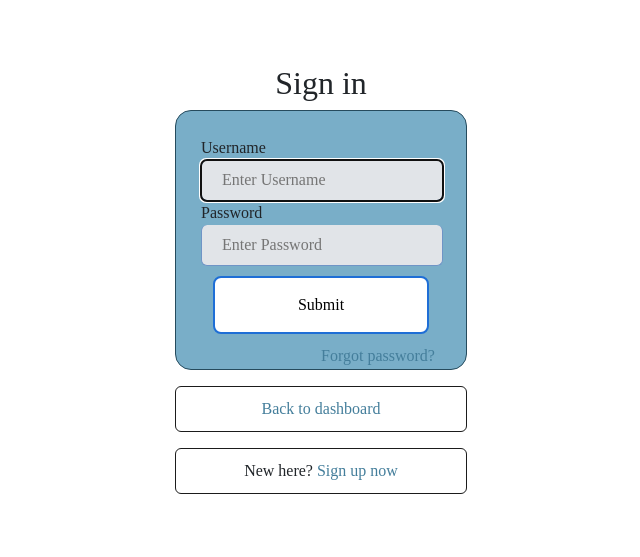
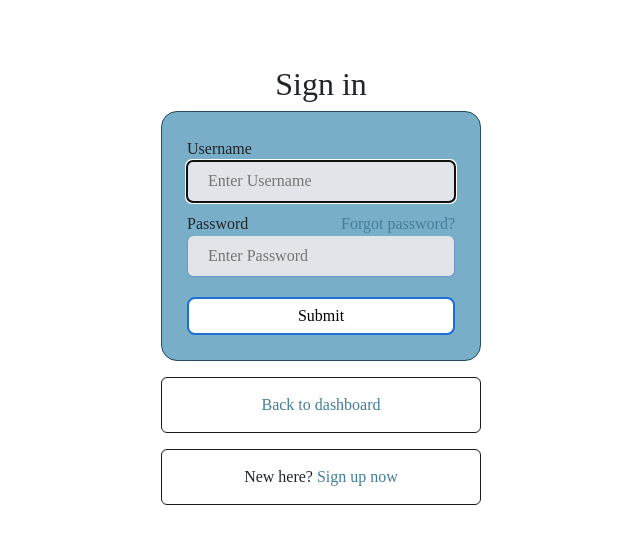
Before and after one commit to Ceres445/Team-10-Python-Project, a Django app: page /accounts/login/ in a window 1280 px wide. Shown: the top 557 px of the page, without its empty margins (319-959 px from the left). Run offline with Django 3.2, Linux system fonts and the light colour scheme.

Commit message:
improved css

```diff
--- a/SchoolApp/home/static/home/style.css
+++ b/SchoolApp/home/static/home/style.css
@@ -11,20 +11,3 @@ a {
 	color: #447e9b;
 	text-decoration: none;
 }
-.submit:hover {
-	background-color: #1e6ed6;
-	color: white;
-	box-shadow: 0 12px 16px 0 rgba(0, 0, 0, 0.24),
-		0 17px 0 0 rgba(0, 0, 0, 0.19);
-}
-.submit {
-	background-color: white;
-	width: 90%;
-	color: black;
-	padding: 15px;
-	margin: 10px 0;
-	border-radius: 8px;
-	cursor: pointer;
-	transition-duration: 0.4s;
-	border: 2px solid #1e6ed6;
-}
--- a/SchoolApp/home/static/registration/login.css
+++ b/SchoolApp/home/static/registration/login.css
@@ -4,7 +4,6 @@
 body{
 	background-color: white;
 	/*rgb(13, 17, 23);*/
-	text-align: center;
 	/*color:rgb(201, 209, 217)*/
 }
 :root{
@@ -15,32 +14,37 @@ body{
 	margin-top: 16px;
 	border: #1b1b1b 1px solid;
 	border-radius: 6px;
-	padding: 10px;
+	padding: 15px 20px;
+	text-align: center;
 }
 .form-container {
-	width: 420px;
-	padding: 5%;
-	margin: 0 auto 10px;
-}
-.input-label {
-	text-align: left;
+	display: flex;
+	flex-direction: column;
+	justify-content: flex-end;
+	flex-flow: column wrap;
+	width: 350px;
+	padding: 15px;
+	margin: 50px auto 10px;
 }
 input[type='text'],
 input[type='password'],
 input[type='email'] {
-	max-width: 100%;
+	width: 100%;
 	padding: 8px 20px;
-	display: inline-block;
 	background-color: rgb(225, 228, 232);
 	border: 1px solid #6f94c6;
 	border-top: 0;
 	border-radius: 6px;
+	margin-bottom: 10px;
 }
 
 .container {
 	border: #264b5d 1px solid;
 	padding: 25px;
+	display: flex;
+	flex-direction: column;
 	background-color: #79aec8;
+	justify-content: space-around;
 	/*rgb(22, 27, 34);*/
 	border-radius: 16px;
 }
@@ -64,5 +68,24 @@ input[type='email'] {
 	border-style: solid;
 }
 .forgot-link {
-	position: absolute !important;
+	float: right;
 }
+.submit {
+	align-self: center;
+	background-color: white;
+	width: 100%;
+	color: black;
+	padding: 5px 15px;
+	font-weight: 500;
+	margin-top: 10px;
+	border-radius: 8px;
+	cursor: pointer;
+	transition-duration: 0.4s;
+	border: 2px solid #1e6ed6;
+}
+.submit:hover {
+	background-color: #1e6ed6;
+	color: white;
+	box-shadow: 0 12px 16px 0 rgba(0, 0, 0, 0.24),
+		0 17px 0 0 rgba(0, 0, 0, 0.19);
+}
--- a/SchoolApp/home/templates/registration/login.html
+++ b/SchoolApp/home/templates/registration/login.html
@@ -21,6 +21,12 @@
         <label for="{{ form.password.id_for_label }}"
             >Password
         </label>
+        <a
+        class="forgot-link"
+        tabindex="0"
+        href="{% url 'password_reset' %}"
+        >Forgot password?
+    </a>
     </div>
     <label>
         <input
@@ -32,13 +38,6 @@
             required
         />
     </label>
-    <br />
-    <input class="submit" type="submit" name="Sign in " /><br />
-    <a
-        class="forgot-link"
-        tabindex="0"
-        href="{% url 'password_reset' %}"
-        >Forgot password?
-    </a>
+    <input class="submit" type="submit" name="Sign in " />
 </div>
 {% endblock %}
```
